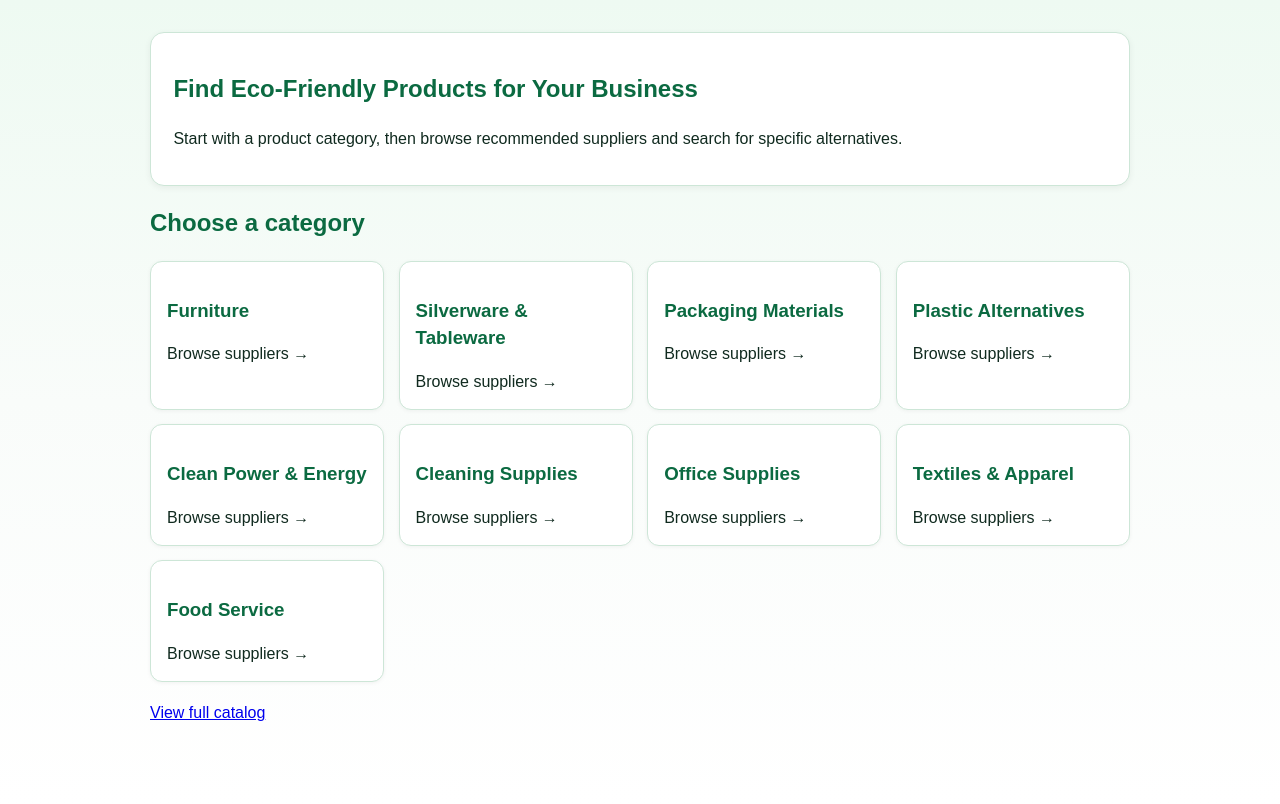
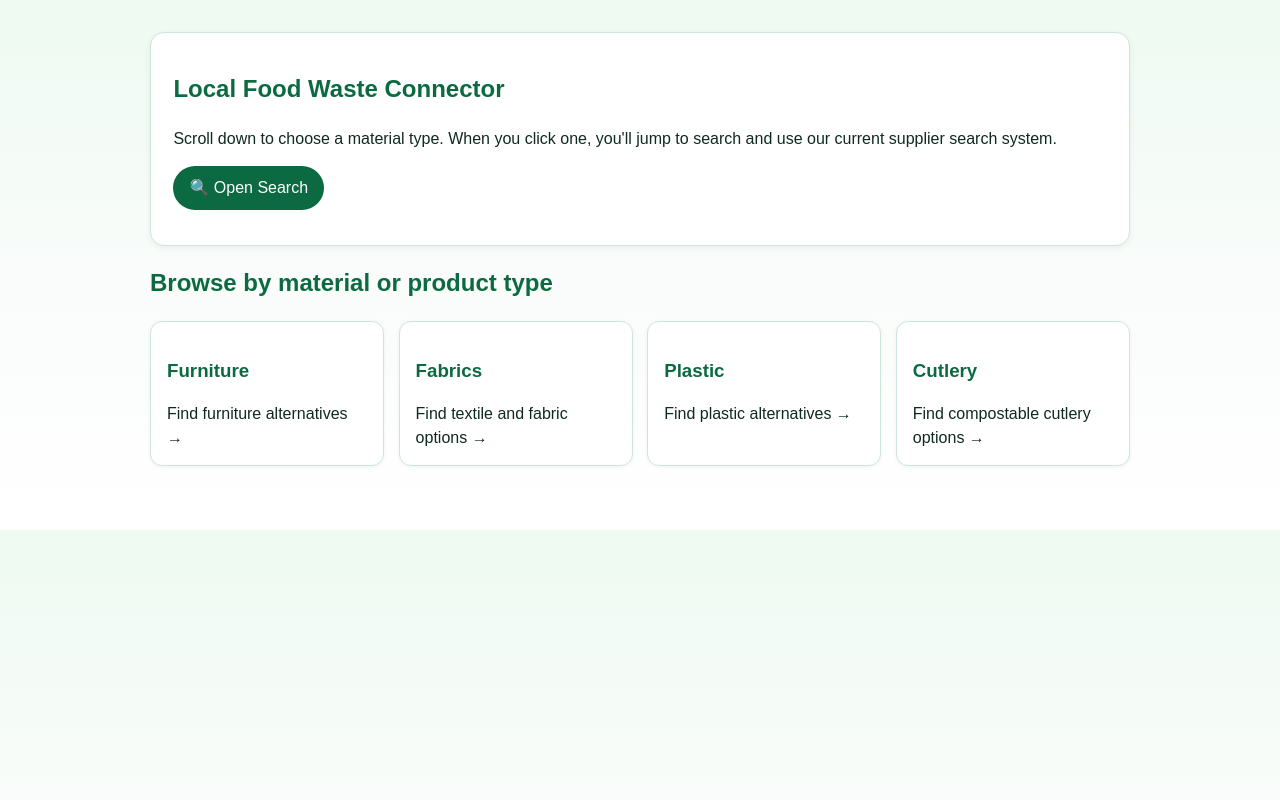
Before and after one commit to Vanessa12029064/Local_Food_Waste_Connector_2, a Flask app: page / in a window 1280 px wide. After the commit the page ends 647 px from the top, so only its background shows below. Run offline with Flask 3, Linux system fonts and the light colour scheme.

Commit message:
Refine homepage flow and link categories to search

```diff
--- a/static/styles.css
+++ b/static/styles.css
@@ -2,6 +2,10 @@
   font-family: Arial, sans-serif;
   line-height: 1.45;
   color: #102a1f;
+}
+
+html {
+  scroll-behavior: smooth;
 }
 
 body {
@@ -30,6 +34,15 @@ h3 {
   margin-bottom: 1.25rem;
 }
 
+.search-icon-link {
+  display: inline-block;
+  background: #0b6a41;
+  color: #fff;
+  text-decoration: none;
+  padding: 0.65rem 1rem;
+  border-radius: 999px;
+}
+
 .category-grid {
   display: grid;
   grid-template-columns: repeat(auto-fit, minmax(220px, 1fr));
@@ -53,15 +66,22 @@ h3 {
   border-color: #9ccfb4;
 }
 
-.all-link {
-  margin-top: 1.2rem;
+.search-panel {
+  background: #ffffff;
+  border: 1px solid #cde6d7;
+  border-radius: 12px;
+  padding: 1rem;
+  margin: 1.25rem 0;
+}
+
+.search-heading {
+  margin-top: 0;
 }
 
 .search-form {
   display: flex;
   flex-wrap: wrap;
   gap: 0.5rem;
-  margin: 1.25rem 0;
 }
 
 input,
--- a/templates/home.html
+++ b/templates/home.html
@@ -3,31 +3,44 @@
   <head>
     <meta charset="UTF-8" />
     <meta name="viewport" content="width=device-width, initial-scale=1.0" />
-    <title>Eco Product Finder | Home</title>
+    <title>Local Food Waste Connector | Home</title>
     <link rel="stylesheet" href="{{ url_for('static', filename='styles.css') }}" />
   </head>
   <body>
     <main class="container">
       <section class="hero">
-        <h1>Find Eco-Friendly Products for Your Business</h1>
+        <h1>Local Food Waste Connector</h1>
         <p>
-          Start with a product category, then browse recommended suppliers and search for specific alternatives.
+          Scroll down to choose a material type. When you click one, you'll jump to search and use our current supplier search system.
+        </p>
+        <p>
+          <a class="search-icon-link" href="{{ url_for('catalog') }}#search-area" aria-label="Go to search">
+            🔍 Open Search
+          </a>
         </p>
       </section>
 
       <section>
-        <h2>Choose a category</h2>
+        <h2>Browse by material or product type</h2>
         <div class="category-grid">
-          {% for category_key, category_name in categories.items() %}
-            <a class="category-card" href="{{ url_for('catalog', category=category_key) }}">
-              <h3>{{ category_name }}</h3>
-              <span>Browse suppliers →</span>
-            </a>
-          {% endfor %}
+          <a class="category-card" href="{{ url_for('catalog', category='furniture') }}#search-area">
+            <h3>Furniture</h3>
+            <span>Find furniture alternatives →</span>
+          </a>
+          <a class="category-card" href="{{ url_for('catalog', category='textiles') }}#search-area">
+            <h3>Fabrics</h3>
+            <span>Find textile and fabric options →</span>
+          </a>
+          <a class="category-card" href="{{ url_for('catalog', category='plastic-materials') }}#search-area">
+            <h3>Plastic</h3>
+            <span>Find plastic alternatives →</span>
+          </a>
+          <a class="category-card" href="{{ url_for('catalog', category='silverware') }}#search-area">
+            <h3>Cutlery</h3>
+            <span>Find compostable cutlery options →</span>
+          </a>
         </div>
       </section>
-
-      <p class="all-link"><a href="{{ url_for('catalog') }}">View full catalog</a></p>
     </main>
   </body>
 </html>
```
Also changed, not shown: templates/index.html (+5 -2 lines).
